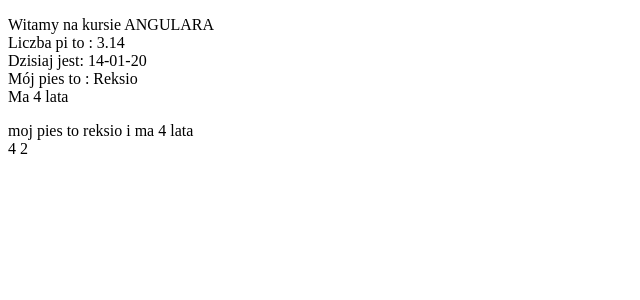
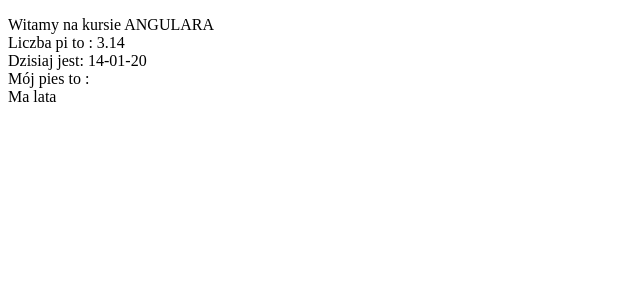
Before and after one commit to slawkolearn/KursAngulara-Udemy, an Angular app in the folder Projects/funWithGettingDataInAngular/: page / in a window 1280 px wide. Shown: the top 300 px of the page, without its empty margins (0-640 px from the left). Built offline with nearby package versions, Linux system fonts and the light colour scheme.

Commit message:
Praciced usage of ? operator - see funWithGettingDataInAngular

```diff
--- a/Projects/funWithGettingDataInAngular/src/app/app.component.html
+++ b/Projects/funWithGettingDataInAngular/src/app/app.component.html
@@ -2,14 +2,7 @@
   Witamy na kursie {{ title | uppercase }}<br>
   Liczba pi to : {{ pi | number: '1.1-2' }} <br>
   Dzisiaj jest: {{ date | date : 'dd-MM-yy' }} <br>
-  Mój pies to : {{ dog.name}} <br>
-  Ma {{ dog.age }} lata <br>
+  Mój pies to : {{ dog?.name}} <br>
+  <!-- Mój pies to : {{ dog && dog.name }} -->
+  Ma {{ dog?.age }} lata <br>
 </p>
-
-
-{{ showDog() | lowercase }}
-
-<br>
-
-{{ 2+2 }}
-{{ 5-3 }}
--- a/Projects/funWithGettingDataInAngular/src/app/app.component.ts
+++ b/Projects/funWithGettingDataInAngular/src/app/app.component.ts
@@ -10,7 +10,7 @@
   pi = Math.PI;
   date = new Date();
 
-  dog = new Dog('Reksio', 4);
+  dog: Dog;
 
   showDog(): string{
     return 'Moj pies to ' + this.dog.name + ' i ma ' + this.dog.age + ' lata';
```
